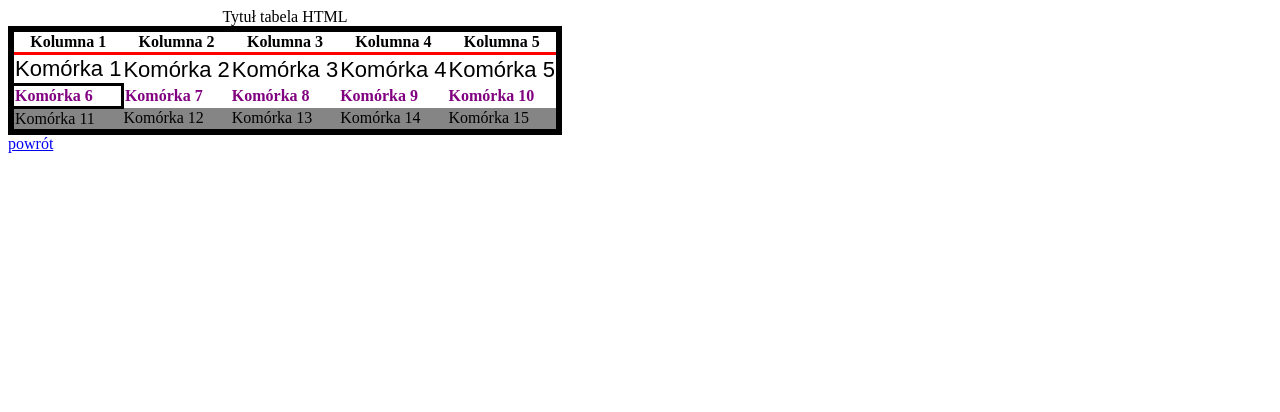
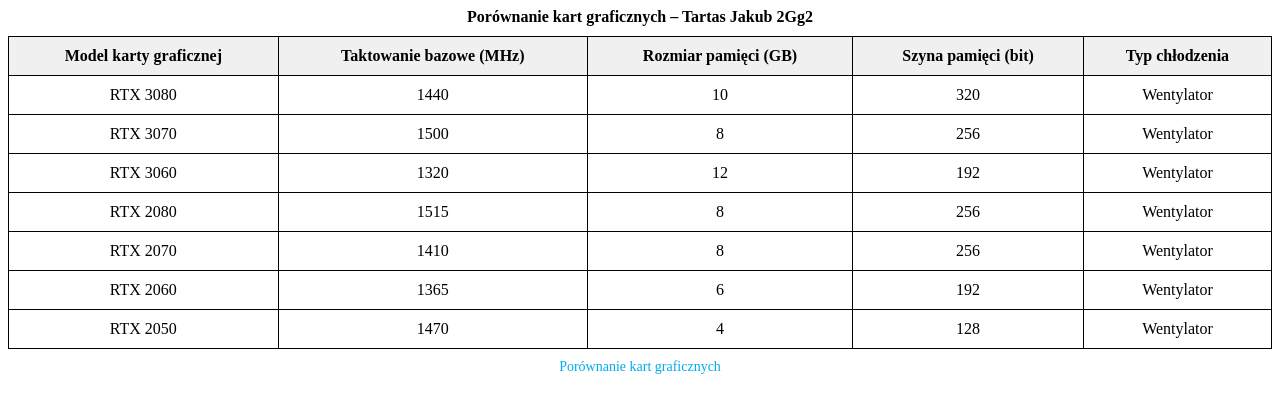
Before and after one commit to jakubtartas/spr1, a plain HTML site: page tartas_tabela.html in a window 1280 px wide. Drawn offline with Linux system fonts and the light colour scheme.

Commit message:
Update tartas_tabela.html

```diff
--- a/tartas_tabela.html
+++ b/tartas_tabela.html
@@ -1,52 +1,99 @@
 <!DOCTYPE html>
-<html>
+<html lang="pl">
 <head>
     <meta charset="UTF-8">
-   <title>Tabela HTML wykonanie Tratas 2Gg2</title>
+    <meta name="viewport" content="width=device-width, initial-scale=1.0">
+    <title>Porównanie kart graficznych</title>
+    <style>
+        table {
+            width: 100%;
+            border-collapse: collapse;
+            text-align: center;
+        }
+        th, td {
+            border: 1px solid #000;
+            padding: 10px;
+        }
+        th {
+            background-color: #f0f0f0;
+        }
+        .header {
+            text-align: center;
+            font-weight: bold;
+            margin-bottom: 10px;
+        }
+        .footer {
+            text-align: center;
+            color: #00aced;
+            font-size: 14px;
+            margin-top: 10px;
+        }
+    </style>
 </head>
 <body>
-<table style="border:6px solid black;border-collapse: collapse;">
-<!—szerokość obramowania 6px dla tabeli, styl obramowania  -->
-   <caption>Tytuł tabela HTML</caption>
-<!—tytuł tabeli -->
+    <div class="header">Porównanie kart graficznych &ndash; Tartas Jakub 2Gg2</div>
+    <table>
         <thead>
-      <tr style="border:3px solid red;border-collapse: collapse;">
-<!—obramowanie wiersza -->
-         <th>Kolumna 1</th>
-         <th>Kolumna 2</th>
-         <th>Kolumna 3</th>
-         <th>Kolumna 4</th>
-         <th>Kolumna 5</th>
+            <tr>
+                <th>Model karty graficznej</th>
+                <th>Taktowanie bazowe (MHz)</th>
+                <th>Rozmiar pamięci (GB)</th>
+                <th>Szyna pamięci (bit)</th>
+                <th>Typ chłodzenia</th>
             </tr>
         </thead>
         <tbody>
-      <tr style="font-family: Arial;font-size: 22px;"background-color: #989898;">
-<!—zdefiniowanie rodzaju czcionki oraz jej wielkości -->
-         <td>Komórka 1</td>
-         <td>Komórka 2</td>
-         <td>Komórka 3</td>
-         <td>Komórka 4</td>
-         <td>Komórka 5</td>
+            <tr>
+                <td>RTX 3080</td>
+                <td>1440</td>
+                <td>10</td>
+                <td>320</td>
+                <td>Wentylator</td>
             </tr>
-      <tr style="color: purple;font-weight: bold;">
-<!—kolor czcionki oraz jej pogrubienie -->
-         <td style="border:3px solid black;border-collapse: collapse;">Komórka 6</td>
-<!—obramowanie jednej komórki -->
-         <td>Komórka 7</td>
-         <td>Komórka 8</td>
-         <td>Komórka 9</td>
-         <td>Komórka 10</td>
+            <tr>
+                <td>RTX 3070</td>
+                <td>1500</td>
+                <td>8</td>
+                <td>256</td>
+                <td>Wentylator</td>
             </tr>
-      <tr style="background-color: #858585;">
-<!—tło wiersza -->
-         <td>Komórka 11</td>
-         <td>Komórka 12</td>
-         <td>Komórka 13</td>
-         <td>Komórka 14</td>
-         <td>Komórka 15</td>
+            <tr>
+                <td>RTX 3060</td>
+                <td>1320</td>
+                <td>12</td>
+                <td>192</td>
+                <td>Wentylator</td>
+            </tr>
+            <tr>
+                <td>RTX 2080</td>
+                <td>1515</td>
+                <td>8</td>
+                <td>256</td>
+                <td>Wentylator</td>
+            </tr>
+            <tr>
+                <td>RTX 2070</td>
+                <td>1410</td>
+                <td>8</td>
+                <td>256</td>
+                <td>Wentylator</td>
+            </tr>
+            <tr>
+                <td>RTX 2060</td>
+                <td>1365</td>
+                <td>6</td>
+                <td>192</td>
+                <td>Wentylator</td>
+            </tr>
+            <tr>
+                <td>RTX 2050</td>
+                <td>1470</td>
+                <td>4</td>
+                <td>128</td>
+                <td>Wentylator</td>
             </tr>
         </tbody>
     </table>
-	<A HREF="https://jakubtartas.github.io/spr1/tartas_menu.html"> powrót </A> <br>
+    <div class="footer">Porównanie kart graficznych</div>
 </body>
 </html>
```
Lines whose indentation alone changed are shown as unchanged.
